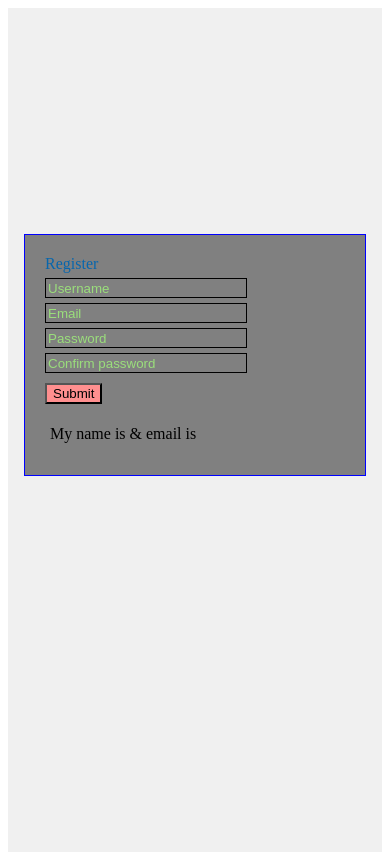
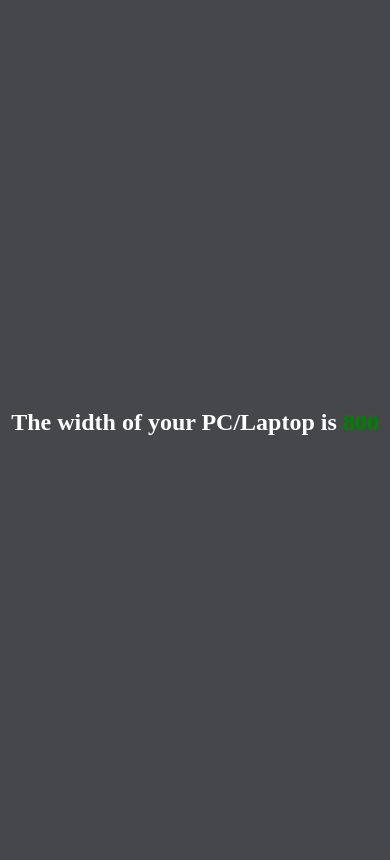
Before and after one commit to Rajan-7/JsLibrary, a React (Create React App) app: page / in a window 390 px wide. Built offline with nearby package versions, Linux system fonts and the light colour scheme; some icons are missing; a web font is replaced by a local one.

Commit message:
useEffect folder created/completed in components

```diff
--- a/src/App.js
+++ b/src/App.js
@@ -7,10 +7,12 @@
 // import Weather from "./components/Project/Weath3r/Weather";
 // import Redux from "./components/Redux/reduxapp/redux";
 // import UseState1 from "./components/useState/UseState1";
-import UseStateRealUse from "./components/useState/UseStateRealUse";
+// import UseStateRealUse from "./components/useState/UseStateRealUse";
+// import UseEffect1 from "./components/useEffect/useEffect1";
+import FinderEffect from "./components/useEffect/FinderEffect";
 
 function App() {
-  return <UseStateRealUse />;
+  return <FinderEffect />;
 }
 
 export default App;
--- /dev/null
+++ b/src/components/useEffect/FinderEffect.js
@@ -0,0 +1,49 @@
+import React, { useEffect, useState } from "react";
+import styled from "styled-components";
+
+const FinderEffect = () => {
+  const [widthCount, setWidthCount] = useState(window.screen.width);
+
+  const widthResizer = () => {
+    setWidthCount(() => {
+      return window.innerWidth;
+    });
+  };
+
+  useEffect(() => {
+    window.addEventListener("resize", widthResizer);
+    return () => {
+      window.removeEventListener("resize", widthResizer);
+    };
+  });
+  return (
+    <>
+      <Wrapper>
+        <div className="container">
+          <div className="title">
+            <h2>
+              The width of your PC/Laptop is <span className="col">{widthCount}</span>
+            </h2>
+          </div>
+        </div>
+      </Wrapper>
+    </>
+  );
+};
+
+const Wrapper = styled.section`
+  .container {
+    height: 100vh;
+    display: flex;
+    justify-content: center;
+    align-items: center;
+  }
+  .title {
+    color: white;
+  }
+  .col{
+    color:green;
+  }
+`;
+
+export default FinderEffect;
--- /dev/null
+++ b/src/components/useEffect/useEffect1.js
@@ -0,0 +1,57 @@
+import React, { useEffect, useState } from "react";
+import styled from "styled-components";
+
+const UseEffect1 = () => {
+  const [count, setCount] = useState(5);
+
+  const updateNum = (val) => {
+    if (val === "incr") return setCount(count + 1);
+    if (val === "decr") return setCount(count - 1);
+  };
+
+  useEffect(()=>{
+    document.title = count;
+  },[count])
+  return (
+    <>
+      <Wrapper className="wr">
+        <div className="container">
+          <button className="btn" onClick={() => updateNum("incr")}>
+            +
+          </button>
+          <h3>{count}</h3>
+          <button className="btn" onClick={() => updateNum("decr")}>
+            -
+          </button>
+        </div>
+      </Wrapper>
+    </>
+  );
+};
+
+const Wrapper = styled.section`
+  .wr {
+    background-color: #000;
+  }
+  .container {
+    margin: 0;
+    padding: 0;
+    box-sizing: border-box;
+    height: 100vh;
+    display: flex;
+    justify-content: center;
+    align-items: center;
+    gap: 15px;
+  }
+  .btn {
+    cursor: pointer;
+    color: white;
+    height: 40px;
+    width: 50px;
+  }
+  h3 {
+    color: #fff;
+  }
+`;
+
+export default UseEffect1;
--- /dev/null
+++ b/src/index.css
@@ -0,0 +1,6 @@
+*{
+    margin: 0;
+    padding: 0;
+    box-sizing: border-box;
+    background-color: #45474B;
+}
--- a/src/index.js
+++ b/src/index.js
@@ -3,6 +3,7 @@ import ReactDOM from "react-dom/client";
 import App from "./App";
 import store from "./components/Redux/store";
 import { Provider } from "react-redux";
+import "./index.css"
 
 store.subscribe(()=>store.getState());
 
```
